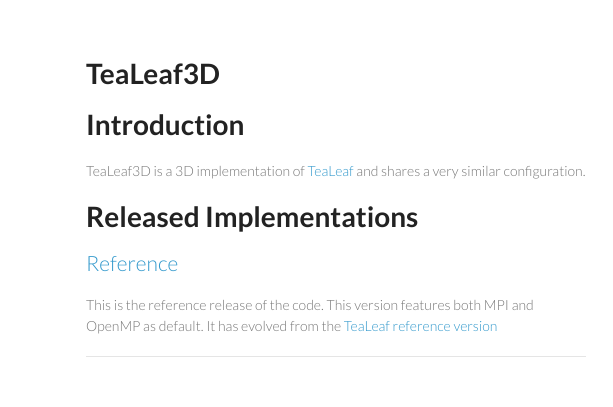
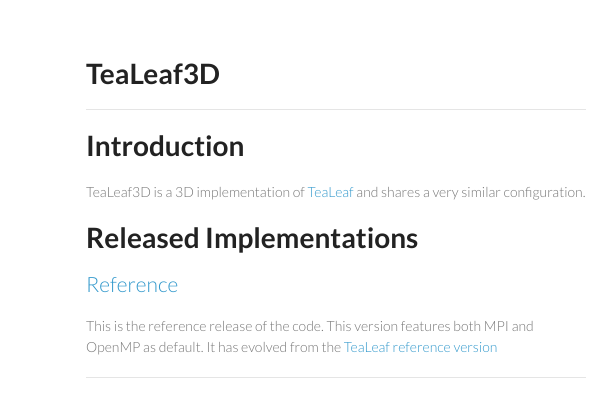
Before and after one commit to UK-MAC/TeaLeaf3D, a plain HTML site: page index.html in a window 1280 px wide. Shown: the top 407 px of the page, 484-1097 px from the left. Drawn offline with Linux system fonts and the light colour scheme.

Commit message:
Update index.html
Line

```diff
--- a/index.html
+++ b/index.html
@@ -27,7 +27,7 @@
       </header>
       <section>
 
-      <h1>TeaLeaf3D</h1><ht />
+      <h1>TeaLeaf3D</h1><hr />
       <h1>Introduction</h1>
       <p>
       TeaLeaf3D is a 3D implementation of <a href="http://warwick-pcav.github.io/TeaLeaf">TeaLeaf</a> and shares a very similar configuration.
```
